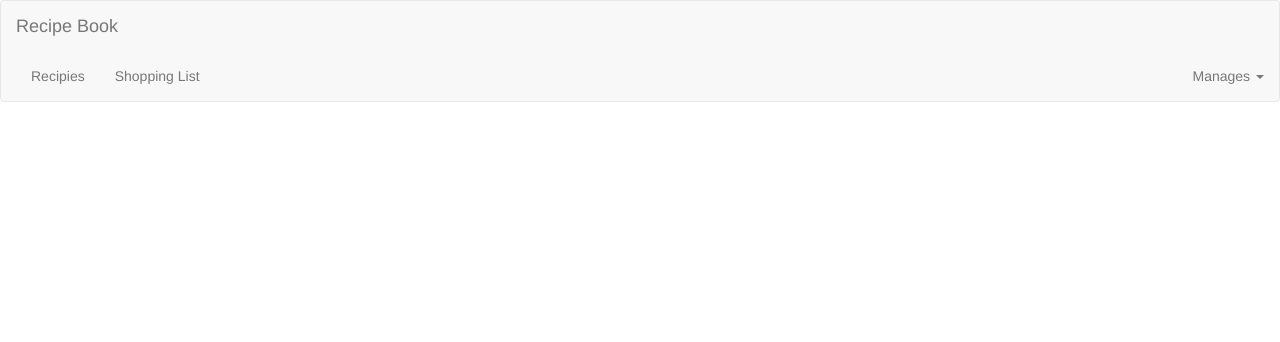
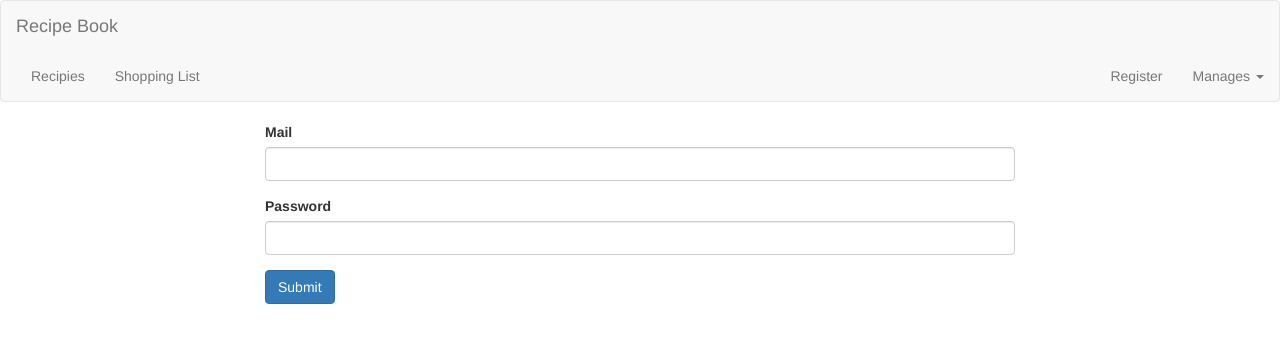
Before and after one commit to raj23manj/recipie-shopping, an Angular app: page /signup in a window 1280 px wide. Before the commit this address led to /. Shown: the top 342 px of the page. Built offline with nearby package versions, Linux system fonts and the light colour scheme.

Commit message:
creating a signup page and route

```diff
--- a/src/app/app-routing.module.ts
+++ b/src/app/app-routing.module.ts
@@ -6,6 +6,7 @@ import { ShoppingListComponent } from './shopping-list/shopping-list.component';
 import { RecipeStartComponent } from './recipies/recipe-start/recipe-start.component';
 import { RecipeDetailComponent } from './recipies/recipe-detail/recipe-detail.component';
 import { RecipeEditComponent } from './recipies/recipe-edit/recipe-edit.component';
+import { SignupComponent } from './auth/signup/signup.component';
 
 const appRoutes: Routes = [
   {path: '', redirectTo: '/recipes', pathMatch: 'full'},
@@ -16,6 +17,7 @@ const appRoutes: Routes = [
     { path: ':id/edit', component: RecipeEditComponent}
   ] },
   { path: 'shopping-list', component: ShoppingListComponent },
+  { path: 'signup', component: SignupComponent }
 ];
 
 @NgModule({
--- a/src/app/app.module.ts
+++ b/src/app/app.module.ts
@@ -19,6 +19,8 @@ import { RecipeEditComponent } from './recipies/recipe-edit/recipe-edit.componen
 
 import { RecipeService } from  './recipies/recipe.service';
 import { DataStorageService } from './shared/data-storage.service';
+import { SignupComponent } from './auth/signup/signup.component';
+import { SigninComponent } from './auth/signin/signin.component';
 
 
 @NgModule({
@@ -33,7 +35,9 @@ import { DataStorageService } from './shared/data-storage.service';
     ShoppingEditComponent,
     DropdownDirective,
     RecipeStartComponent,
-    RecipeEditComponent
+    RecipeEditComponent,
+    SignupComponent,
+    SigninComponent
   ],
   imports: [
     BrowserModule,
--- /dev/null
+++ b/src/app/auth/signin/signin.component.html
@@ -0,0 +1,3 @@
+<p>
+  signin works!
+</p>
--- /dev/null
+++ b/src/app/auth/signin/signin.component.ts
@@ -0,0 +1,15 @@
+import { Component, OnInit } from '@angular/core';
+
+@Component({
+  selector: 'app-signin',
+  templateUrl: './signin.component.html',
+  styleUrls: ['./signin.component.css']
+})
+export class SigninComponent implements OnInit {
+
+  constructor() { }
+
+  ngOnInit() {
+  }
+
+}
--- /dev/null
+++ b/src/app/auth/signup/signup.component.html
@@ -0,0 +1,17 @@
+<div class="row">
+  <div class="col-xs-12 col-sm-10 col-md-8 col-sm-offset-1 col-md-offset-2">
+    <form (ngSubmit)="onSignUp(f)" #f="ngForm">
+      <div class="form-group">
+        <label for="email">Mail</label>
+        <input type="email" class="form-control" id="email" name="email" ngModel>
+      </div>
+
+      <div class="form-group">
+        <label for="password">Password</label>
+        <input type="password" class="form-control" id="password" name="password" ngModel>
+      </div>
+
+      <button class="btn btn-primary" type="submit">Submit</button>
+    </form>
+  </div>
+</div>
--- /dev/null
+++ b/src/app/auth/signup/signup.component.ts
@@ -0,0 +1,21 @@
+import { Component, OnInit } from '@angular/core';
+import { NgForm } from '@angular/forms';
+
+@Component({
+  selector: 'app-signup',
+  templateUrl: './signup.component.html',
+  styleUrls: ['./signup.component.css']
+})
+export class SignupComponent implements OnInit {
+
+  constructor() { }
+
+  ngOnInit() {
+  }
+
+  onSignUp(form: NgForm){
+    const email = form.value.email;
+    const password = form.value.password;
+  }
+
+}
--- a/src/app/header/header.component.html
+++ b/src/app/header/header.component.html
@@ -11,6 +11,7 @@
       <li routerLinkActive="active"><a routerLink="/shopping-list">Shopping List</a></li>
     </ul>
     <ul class="nav navbar-nav navbar-right">
+      <li><a routerLink="/signup">Register</a></li>
       <li class="dropdown" appDropDown>
         <a style="cursor: pointer" class="dropdown-toggle" role="button">Manages <span class="caret"></span></a>
         <ul class=dropdown-menu >
```
Also changed, not shown: src/app/auth/signin/signin.component.css (added), src/app/auth/signup/signup.component.css (added).
